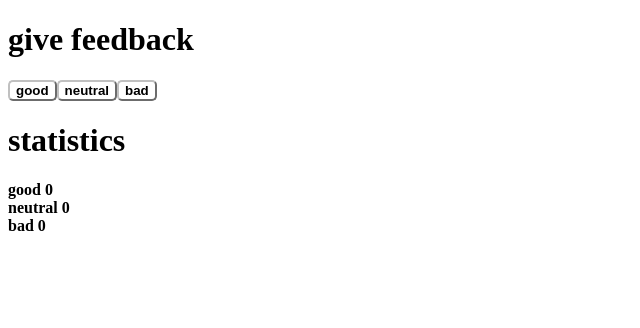
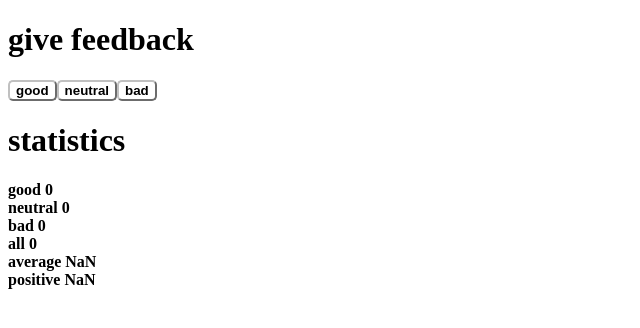
Before and after one commit to satyasonu/full-stack-open, a React (Vite) app in the folder part1/unicafe/: page / in a window 1280 px wide. Shown: the top 328 px of the page, without its empty margins (0-640 px from the left). Built offline with nearby package versions, Linux system fonts and the light colour scheme.

Commit message:
1.7: unicafe step2 completed

```diff
--- a/part1/unicafe/src/App.jsx
+++ b/part1/unicafe/src/App.jsx
@@ -12,6 +12,10 @@ const App = () => {
     borderColor: "Silver",
     fontWeight: 'bold'
   };
+
+  const all = good + neutral + bad;
+  const average = (good - bad) / all;
+  const positive = (good / all) * 100;
 
   return (
     <div>
@@ -32,6 +36,9 @@ const App = () => {
         <p style={{ margin: 0 }}>good {good}</p>
         <p style={{ margin: 0 }}>neutral {neutral}</p>
         <p style={{ margin: 0 }}>bad {bad}</p>
+        <p style={{ margin: 0 }}>all { all }</p>
+        <p style={{ margin: 0 }}>average { average}</p>
+        <p style={{ margin: 0 }}>positive { positive}</p>
       </div>
     </div>
   );
```
